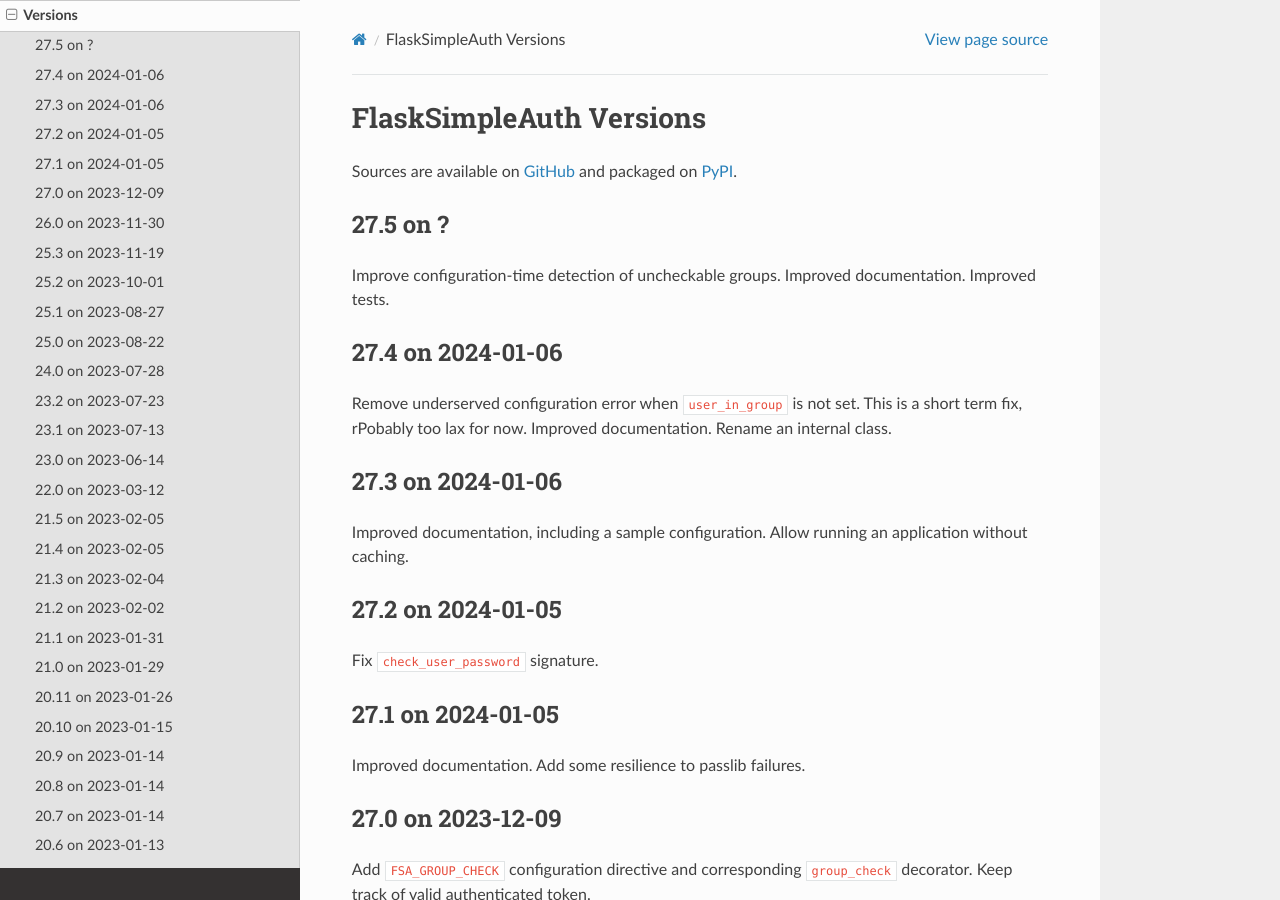
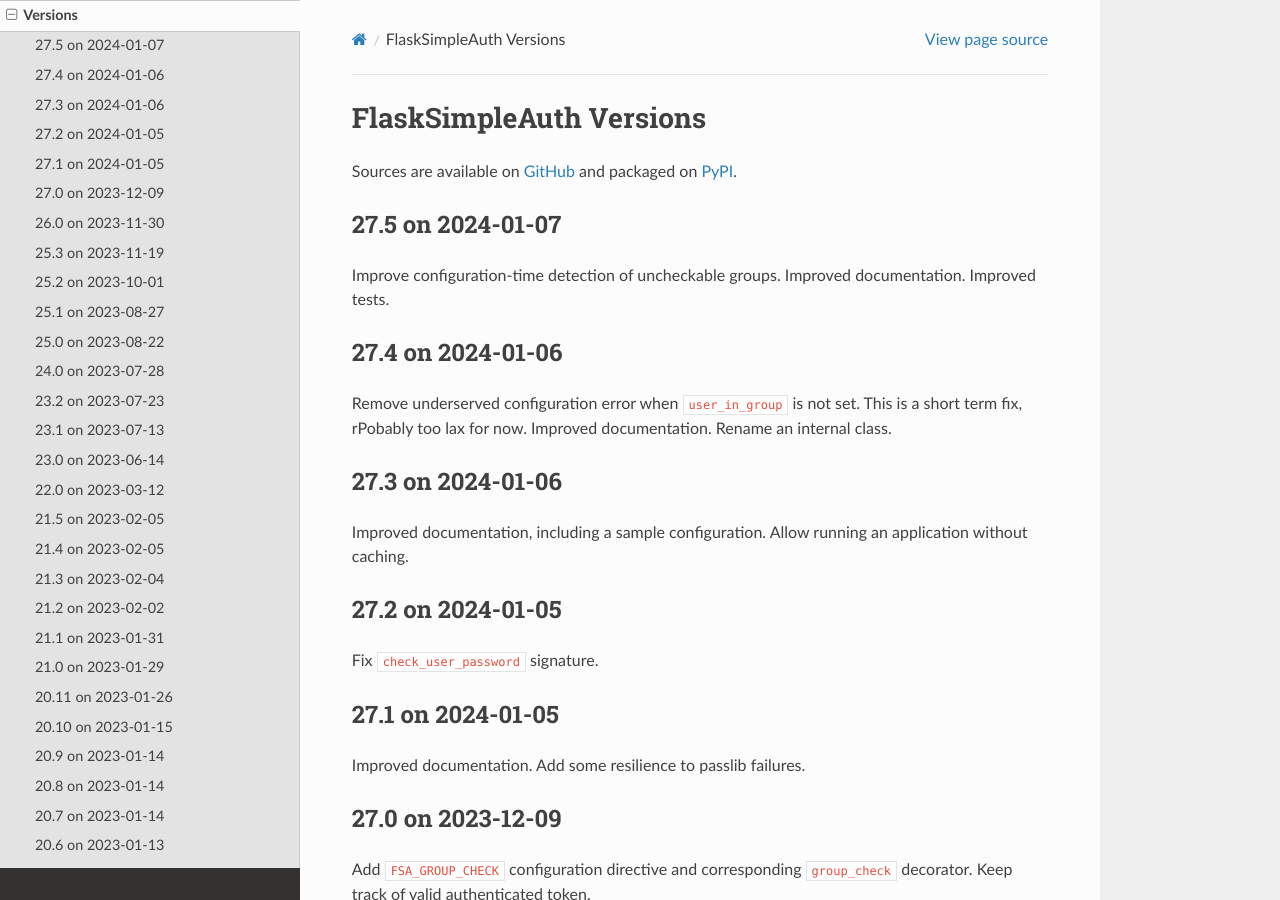
Before and after one commit to zx80/flask-simple-auth, a Sphinx documentation site: the page built from docs/VERSIONS.md, in a window 1280 px wide and 900 px high. Built offline with Sphinx 7.4.7 and the Read the Docs theme 2.0.0, drawn with Linux system fonts in a browser that asks for light colours; pages that are not in the unit, such as notebooks, are missing from menus.

Commit message:
release now, it improves over yesterday's bugfix

```diff
--- a/docs/VERSIONS.md
+++ b/docs/VERSIONS.md
@@ -3,7 +3,7 @@
 Sources are available on [GitHub](https://github.com/zx80/flask-simple-auth)
 and packaged on [PyPI](https://pypi.org/project/FlaskSimpleAuth/).
 
-## 27.5 on ?
+## 27.5 on 2024-01-07
 
 Improve configuration-time detection of uncheckable groups.
 Improved documentation.
```
